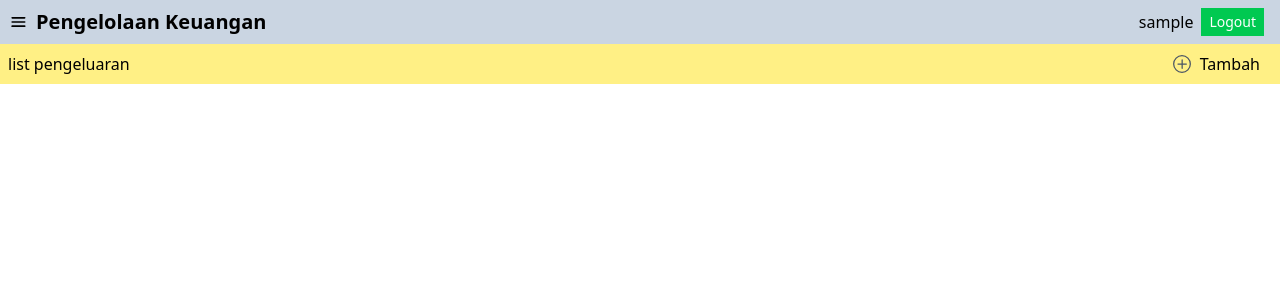
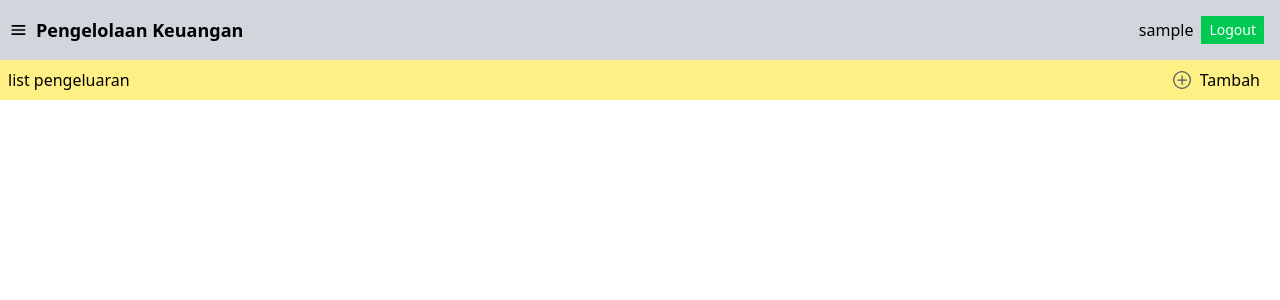
Before and after one commit to dodiman/pengelolaan_keuangan, a Django app: page / in a window 1280 px wide. Shown: the top 300 px of the page. Run offline with Django 5.2, Linux system fonts and the light colour scheme; the visitor is signed in with stand-in values (Sample User, id 1); parts of the project's set-up code (start-up, migrations or seed data) failed here and were passed over; some libraries are stand-ins or nearby versions.

Commit message:
modif: navbar.html

```diff
--- a/templates/partials/navbar.html
+++ b/templates/partials/navbar.html
@@ -1,4 +1,6 @@
-<div class="flex gap-2 px-2 justify-between bg-slate-300">
+<header
+  class="max-w-full overflow-hidden bg-gray-300 flex gap-2 py-2 px-2 flex-row flex-nowrap text-nowrap items-center"
+>
   <!-- sisi kiri -->
   <div class="flex-1 flex gap-2 justify-start items-center">
     <svg class="w-5 h-5" viewBox="0 0 24 24" fill="none">
@@ -22,14 +24,14 @@
       />
     </svg>
     <a
-      class="inline-flex text-xl capitalize font-semibold text-nowrap"
+      class="inline-flex text-lg capitalize font-semibold text-nowrap"
       href="{% url 'pengeluaran:landing_page' %}"
       >Pengelolaan Keuangan</a
     >
   </div>
 
   <!-- sisi kanan -->
-  <div class="flex flex-row items-center px-2 py-2 gap-2">
+  <div class="flex flex-row flex-nowrap items-center px-2 py-2 gap-2">
     {% if user.is_authenticated %}
     <p>{{ user.username }}</p>
     <ul>
@@ -47,4 +49,4 @@
     </ul>
     {% endif %}
   </div>
-</div>
+</header>
```
